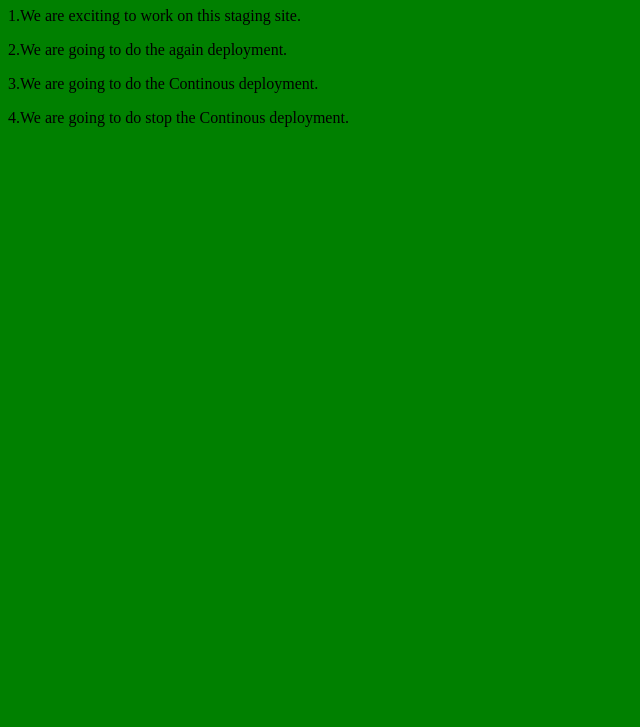
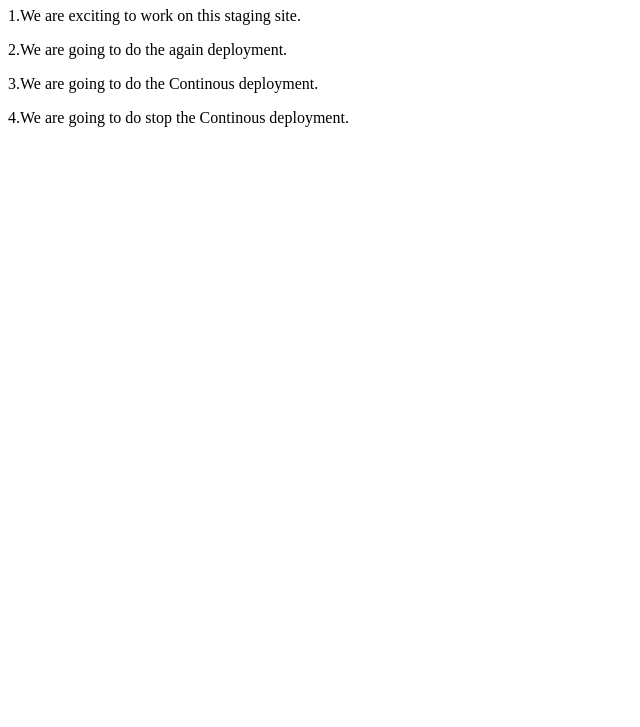
Before and after one commit to bridgecrew-perf6/App-Service-deploy, a plain HTML site: page index.html in a window 1280 px wide. Shown: the part 73-800 px from the top of the page, without its empty margins (0-640 px from the left). Drawn offline with Linux system fonts and the light colour scheme.

Commit message:
changed color into white

```diff
--- a/index.html
+++ b/index.html
@@ -5,7 +5,7 @@
             staging site
 </title>
 </head>
-<body style="background-color:green;">
+<body style="background-color:white;">
         <h1> This is a Staging Site.</h1>
         <p> 1.We are exciting to work on this staging site.</p>
         <p> 2.We are going to do the again deployment.</p>
```
